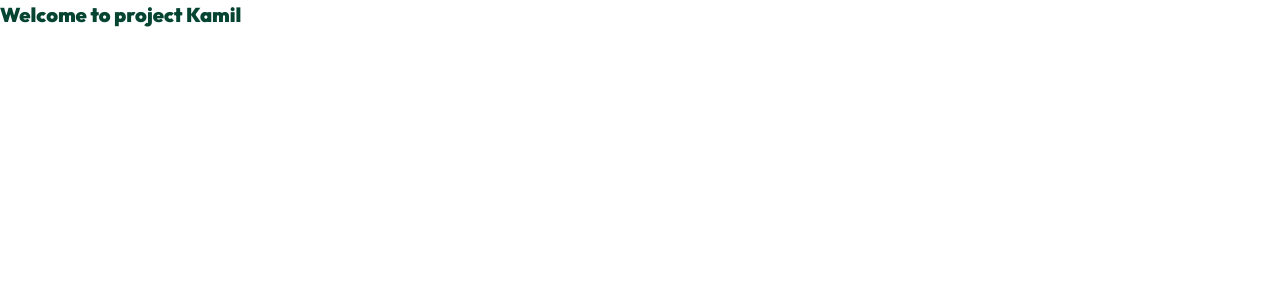
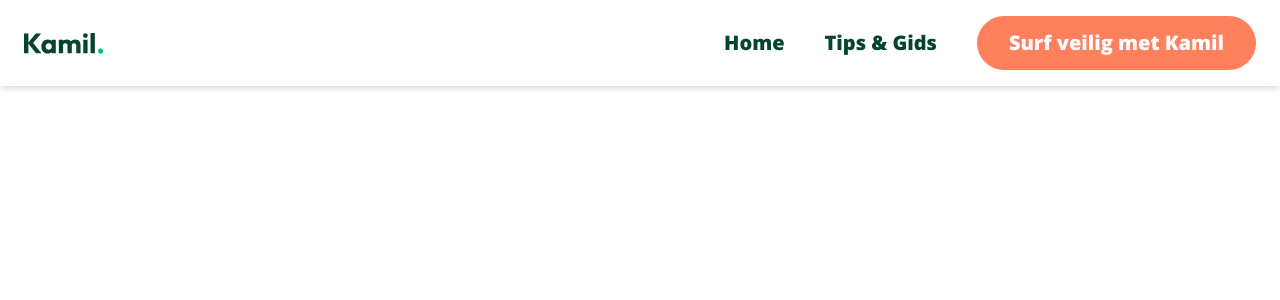
Before and after one commit to BACHELORPROEF-Project-Kamil/kamil-web, a Next.js app: page / in a window 1280 px wide. Shown: the top 300 px of the page. Built offline with nearby package versions, Linux system fonts and the light colour scheme.

Commit message:
feat: implementing responsive navbar

```diff
--- /dev/null
+++ b/app/components/Navbar.tsx
@@ -0,0 +1,105 @@
+"use client";
+
+import { useState } from "react";
+import Link from "next/link";
+import Image from "next/image";
+import { useEffect } from "react";
+
+const navLinks = [
+	{ name: "Home", href: "/" },
+	{ name: "Tips & Gids", href: "/tips-and-gids" },
+];
+
+export default function Navbar() {
+    const [isOpen, setIsOpen] = useState(false);
+    const toggleMenu = () => setIsOpen(!isOpen);
+
+    useEffect(() => {
+        if (isOpen) {
+            document.body.style.overflow = 'hidden';
+        } else {
+            document.body.style.overflow = 'unset';
+        }
+    }, [isOpen]);
+
+    return (
+        <header className="fixed top-0 z-50 w-full">
+            <nav className="relative z-50 w-full bg-background shadow-md px-6 py-4" aria-label="headnavigation">
+                <div className="mx-auto max-w-7xl flex items-center justify-between">
+                    <Link href="/" className="group flex items-center gap-2">
+                        <Image
+                            src="/images/kamil.svg"
+                            alt="Kamil Logo"
+                            width={80}
+                            height={80}
+                            className="object-contain"
+                            priority
+                        />
+                    </Link>
+
+                    {/* Desktop navigatie */}
+                    <div className="hidden md:flex md:items-center md:gap-10 text-accent-green">
+                        {navLinks.map((link) => (
+                            <NavLink key={link.name} href={link.href}>
+                                {link.name}
+                            </NavLink>
+                        ))}
+                        <Link
+                            href="#"
+                            className="bg-accent-orange text-white px-8 py-3 rounded-full font-accent-body font-body-bold text-base hover:opacity-90 transition-opacity"
+                        >
+                            Surf veilig met Kamil
+                        </Link>
+                    </div>
+
+                    {/* Menu knop */}
+                    <button
+                        onClick={toggleMenu}
+                        className="md:hidden font-accent-body font-body-bold text-accent-green p-2 text-right relative z-50"
+                    >
+                        {isOpen ? "Sluiten" : "Menu"}
+                    </button>
+                </div>
+            </nav>
+
+            {/* De mobiele popup */}
+            {isOpen && (
+                <div className="fixed inset-0 z-40 flex items-center justify-center h-dscreen bg-background md:hidden px-6">
+                    <ul className="flex flex-col items-center gap-10 text-accent-green">
+                        {navLinks.map((link) => (
+                            <li key={link.name}>
+                                <Link
+                                    href={link.href}
+                                    onClick={() => setIsOpen(false)}
+                                    className="font-accent-body text-2xl font-body-bold text-accent-green hover:text-accent-orange transition-colors"
+                                >
+                                    {link.name}
+                                </Link>
+                            </li>
+                        ))}
+                        <li>
+                            <Link
+                                href="#"
+                                onClick={() => setIsOpen(false)}
+                                className="bg-accent-orange text-white px-8 py-4 rounded-full font-accent-body text-xl font-body-bold hover:opacity-90 transition-opacity inline-block"
+                            >
+                                Surf veilig met Kamil
+                            </Link>
+                        </li>
+                    </ul>
+                </div>
+            )}
+        </header>
+    );
+}
+
+function NavLink({ href, children }: { href: string; children: React.ReactNode }) {
+	return (
+		<Link
+			href={href}
+			className="font-accent-body text-base text-accent-green font-body-bold transition-colors hover:text-accent-orange"
+		>
+			{children}
+		</Link>
+	);
+}
--- a/app/page.tsx
+++ b/app/page.tsx
@@ -1,7 +1,9 @@
+import Navbar from "@/app/components/Navbar";
+
 export default function Home() {
 	return (
-		<main>
-			<h1>Welcome to project Kamil</h1>
-		</main>
+		<>
+			<Navbar />
+		</>
 	);
 }
```
Also changed, not shown: public/images/kamil.svg (added).
